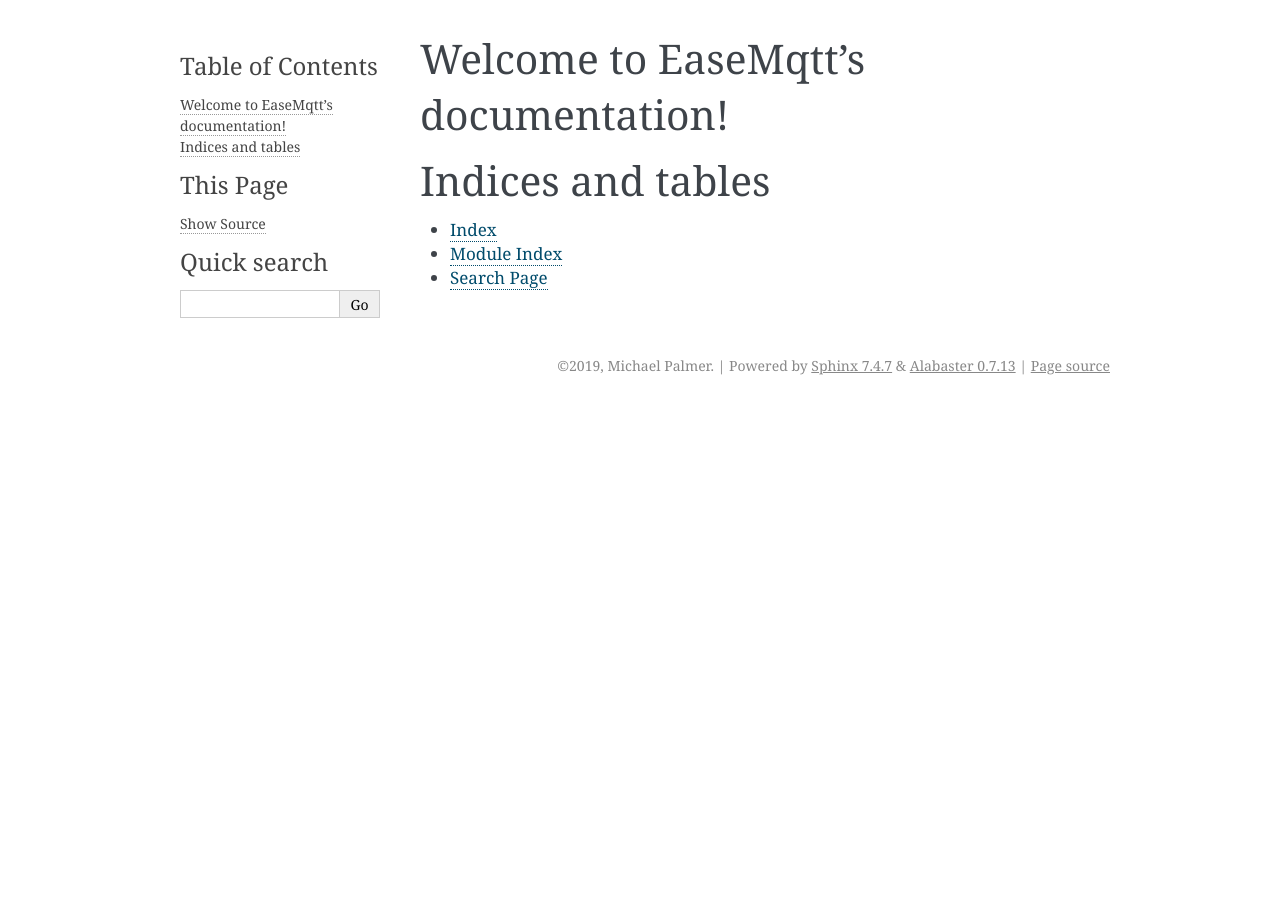
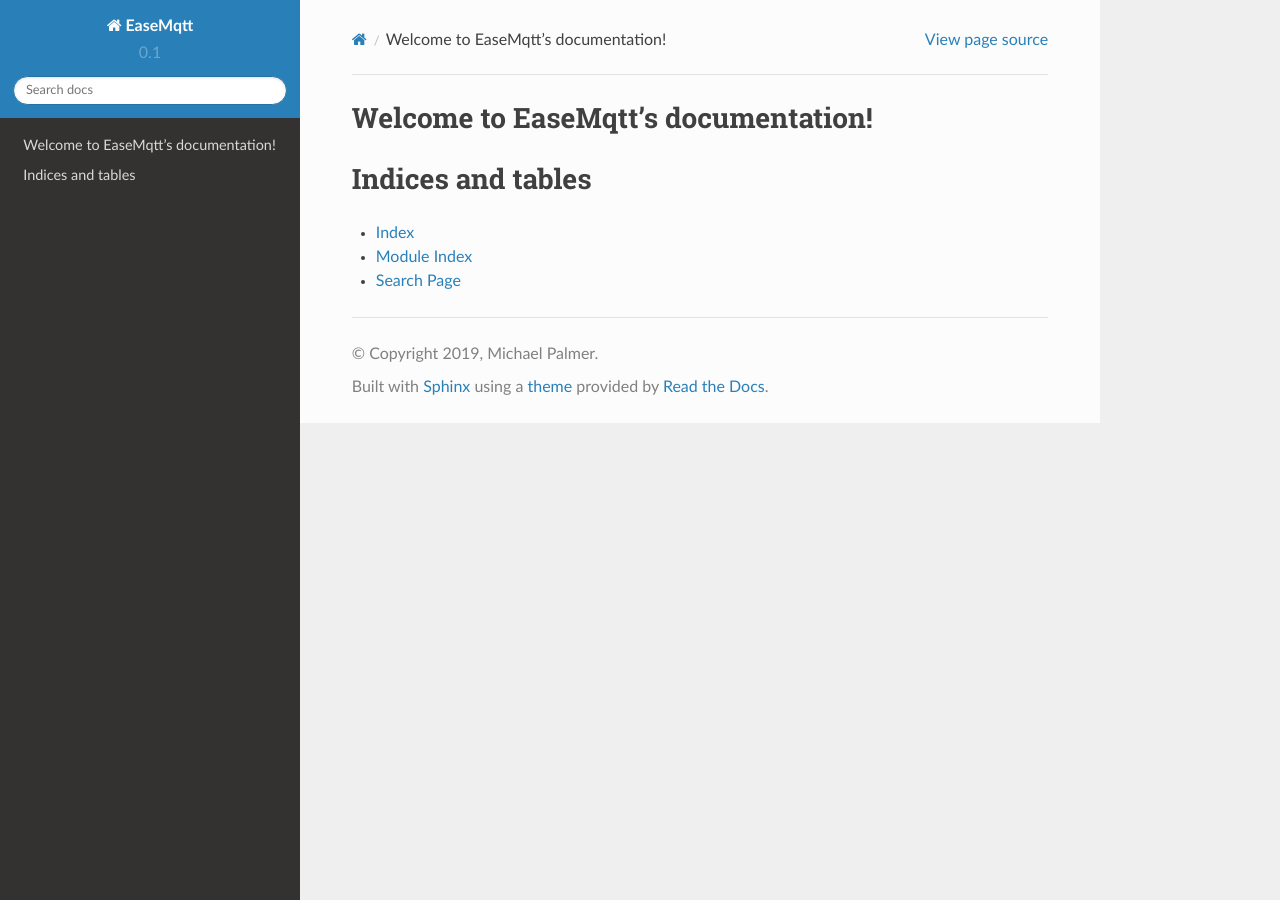
Before and after one commit to Isolated-/EaseMqtt, a Sphinx documentation site: the page built from docs/source/index.rst, in a window 1280 px wide. Built offline with Sphinx 7.4.7 and the Read the Docs theme 2.0.0, drawn with Linux system fonts in a browser that asks for light colours.

Commit message:
Updates theme and version

```diff
--- a/docs/source/conf.py
+++ b/docs/source/conf.py
@@ -24,7 +24,7 @@
 author = u'Michael Palmer'
 
 # The short X.Y version
-version = u''
+version = u'0.1'
 # The full version, including alpha/beta/rc tags
 release = u'0.1.0'
 
@@ -78,7 +78,7 @@
 # The theme to use for HTML and HTML Help pages.  See the documentation for
 # a list of builtin themes.
 #
-html_theme = 'alabaster'
+html_theme = 'sphinx_rtd_theme'
 
 # Theme options are theme-specific and customize the look and feel of a theme
 # further.  For a list of options available for each theme, see the
```
